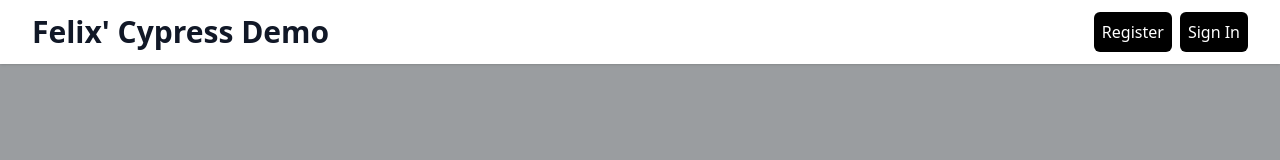
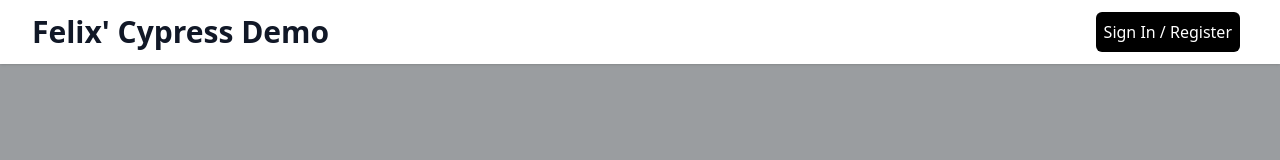
Before and after one commit to Felixljr/Cypress-Presentation-Demo, a React (Vite) app: page / in a window 1280 px wide. Shown: the top 160 px of the page. Built offline with nearby package versions, Linux system fonts and the light colour scheme.

Commit message:
SignIn Modal with links

```diff
--- a/src/App.jsx
+++ b/src/App.jsx
@@ -1,35 +1,31 @@
 import { useState } from 'react'
 import './index.css'
 import RegisterOrLogin from './components/RegisterOrLogin'
+import Navbar from './components/Navbar'
 
 export default function App() {
   const [modal, setModal] = useState(false)
-  let whatWasSelected = ''
 
   const handleModal = (e) => {
     e.preventDefault()
-    whatWasSelected = e.target.innerText
-    if (whatWasSelected === 'Register') {
-      setModal(true)
-    }
-    if (whatWasSelected === 'Sign In') {
-      setModal(true)
-    }
+    setModal(!modal)
+    console.log('modal')
   }
 
   return (
     <>
+      <Navbar modal={handleModal} />
       {modal ? (
         <div>
           <RegisterOrLogin />
         </div>
-      ) :
-      <div className='bg-white w-fit h-24 rounded-lg mx-auto'>
-        <div className='p-4 mt-44'>
-          <p>Welcome to my demo app for Cypress!</p>
+      ) : (
+        <div className='bg-white w-fit h-24 rounded-lg mx-auto'>
+          <div className='p-4 mt-44'>
+            <p>Welcome to my demo app for Cypress!</p>
+          </div>
         </div>
-      </div>
-      }
+      )}
     </>
   )
 }
--- a/src/components/Navbar.jsx
+++ b/src/components/Navbar.jsx
@@ -1,4 +1,4 @@
-export default function Navbar() {
+export default function Navbar({modal}) {
   return (
     <div className='bg-white shadow mx-auto px-2 sm:px-6 lg:px-8'>
       <div className='relative flex h-16 justify-between items-center'>
@@ -6,11 +6,10 @@ export default function Navbar() {
           Felix' Cypress Demo
         </h1>
         <div className='flex flex-row w-44 justify-end'>
-          <button className='bg-black text-white rounded-md p-2 mr-2'>
-            Register
-          </button>
-          <button className='bg-black text-white rounded-md p-2'>
-            Sign In
+          <button className='bg-black text-white rounded-md p-2 mr-2'
+            onClick={modal}
+          >
+            Sign In / Register
           </button>
         </div>
       </div>
--- a/src/components/RegisterOrLogin.jsx
+++ b/src/components/RegisterOrLogin.jsx
@@ -82,6 +82,12 @@ const [signIn, setSignIn] = useState(false)
                     </button>
                   </div>
                 </form>
+                <div className='flex flex-row justify-center mt-4'>
+                  <p>Already have an account? </p> &nbsp;
+                  <button type='submit' onClick={() => setSignIn(false)}>
+                    Sign In
+                  </button>
+                </div>
               </div>
             </div>
           </div>
@@ -145,6 +151,13 @@ const [signIn, setSignIn] = useState(false)
                     </button>
                   </div>
                 </form>
+
+                <div className='flex flex-row justify-center mt-4'>
+                  <p>Dont't have an account? </p> &nbsp;
+                  <button type='submit' onClick={() => setSignIn(true)}>
+                    Register
+                  </button>
+                </div>
               </div>
             </div>
           </div>
--- a/src/main.jsx
+++ b/src/main.jsx
@@ -2,11 +2,10 @@ import React from 'react'
 import ReactDOM from 'react-dom/client'
 import App from './App.jsx'
 import './index.css'
-import Navbar from './components/Navbar'
+
 
 ReactDOM.createRoot(document.getElementById('root')).render(
   <React.StrictMode>
-  <Navbar />
     <App />
   </React.StrictMode>,
 )
```
